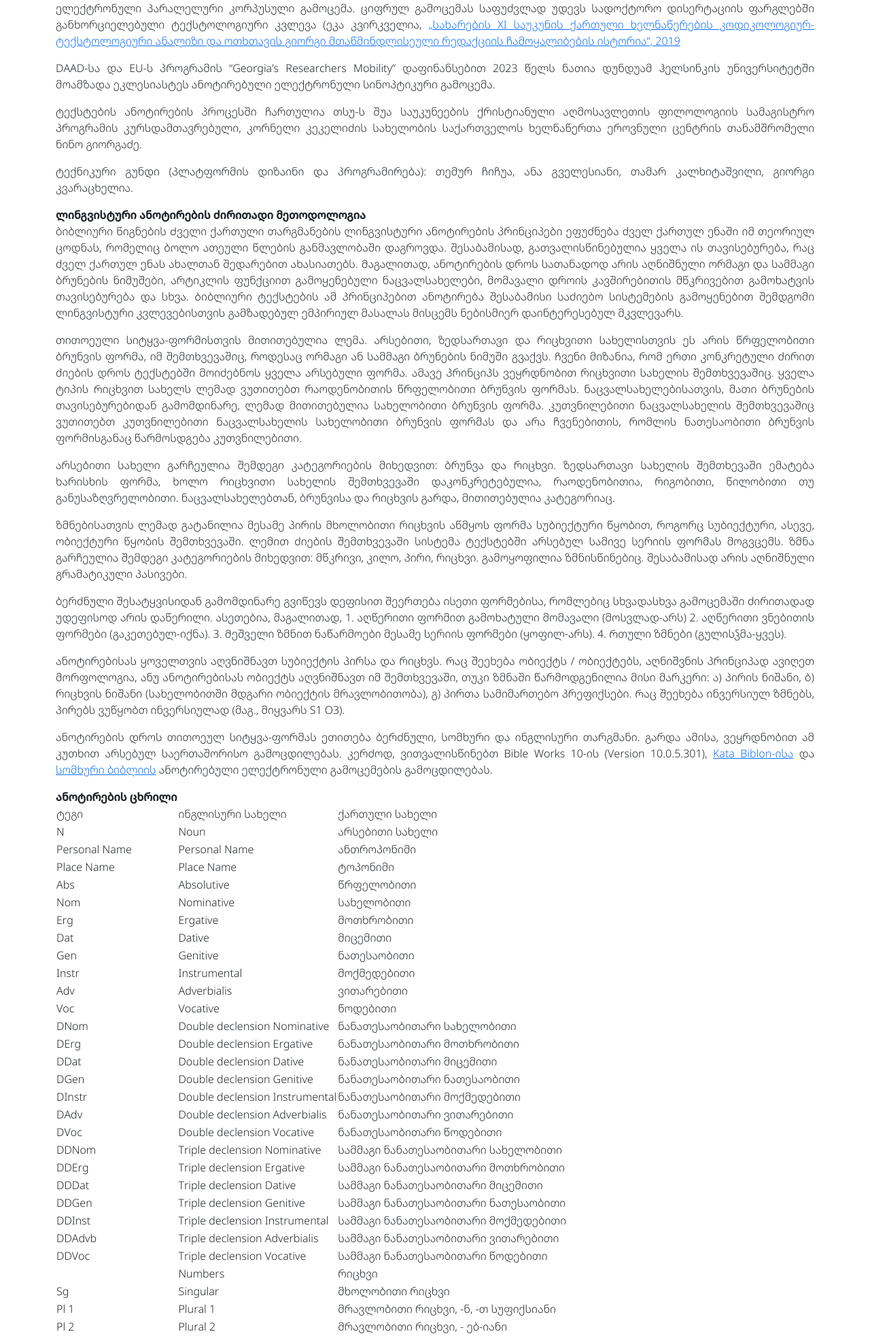
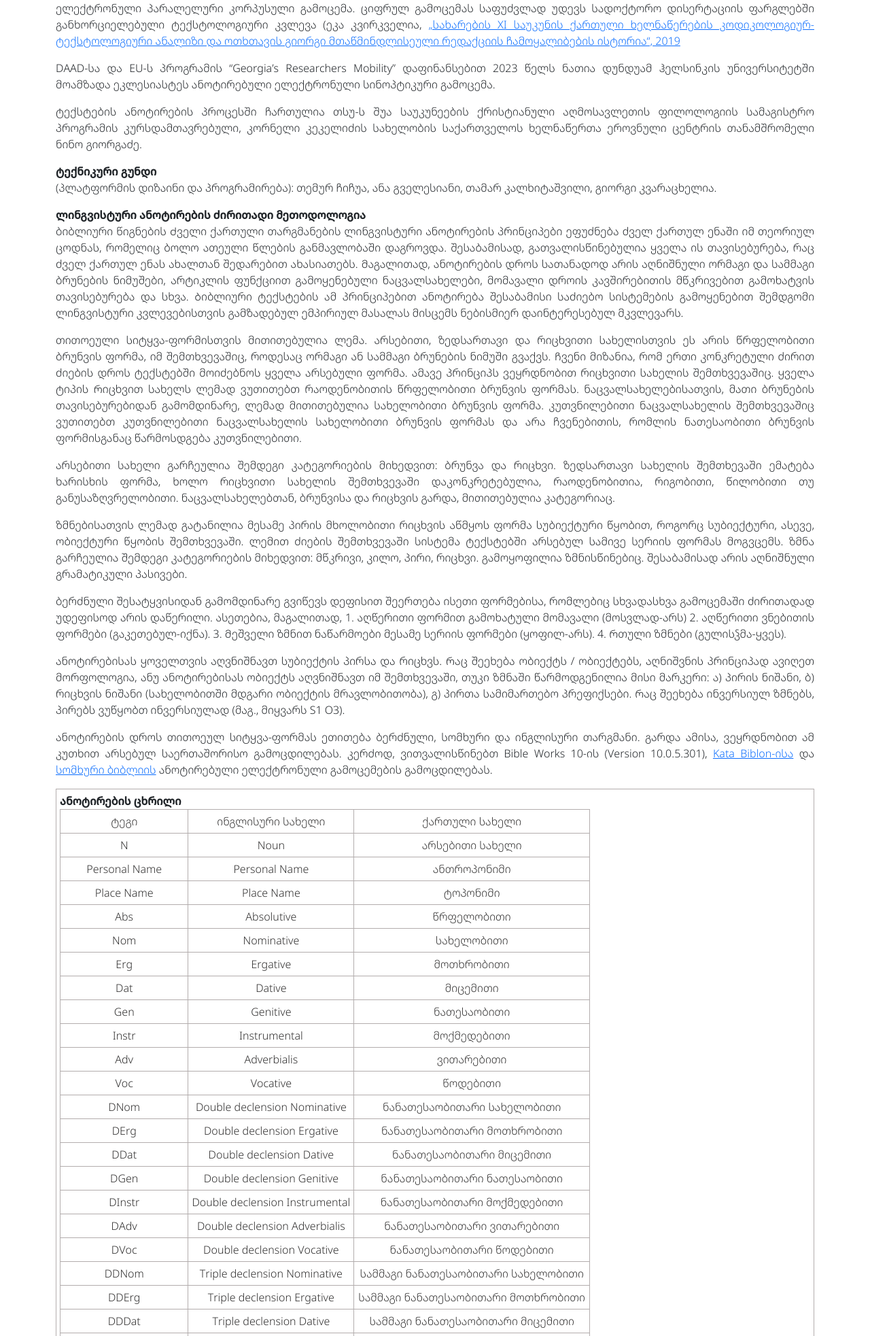
Before and after one commit to RegiusPythonidae/ogb, a Python web app: template src/templates/about.html in a window 1280 px wide. Shown: the part 712-2677 px from the top of the page at 68% size. Run offline with Jinja, Linux system fonts and the light colour scheme; the template is opened without the code that fills it, so the values that code supplies are empty.

Commit message:
table style

```diff
--- a/src/static/css/style.css
+++ b/src/static/css/style.css
@@ -118,10 +118,32 @@ nav.navbar-light .navbar-nav .nav-link {
   text-decoration: none;
   font-family: "bebas-neue-regular";
 }
+
+
 .about-project {
   text-align: justify;
   margin-top: 80px;
 }
+
+.table {
+    border:1px solid #b3adad;
+    border-collapse:collapse;
+    padding:5px;
+  }
+  .table tr {
+    border:1px solid #b3adad;
+    padding:5px;
+    background: #f0f0f0;
+    color: #313030;
+  }
+  .table td {
+    border:1px solid #b3adad;
+    text-align:center;
+    padding:5px;
+    background: #ffffff;
+    color: #313030;
+  }
+
 .info-type {
   color: #999999;
 }
--- a/src/templates/about.html
+++ b/src/templates/about.html
@@ -22,8 +22,9 @@
       <p>
         ტექსტების ანოტირების პროცესში ჩართულია თსუ-ს შუა საუკუნეების ქრისტიანული აღმოსავლეთის ფილოლოგიის სამაგისტრო პროგრამის კურსდამთავრებული, კორნელი კეკელიძის სახელობის საქართველოს ხელნაწერთა ეროვნული ცენტრის თანამშრომელი ნინო გიორგაძე.
       </p>
+      <strong>ტექნიკური გუნდი</strong>
       <p>
-        ტექნიკური გუნდი (პლატფორმის დიზაინი და პროგრამირება): თემურ ჩიჩუა, ანა გველესიანი, თამარ კალხიტაშვილი, გიორგი კვარაცხელია.
+         (პლატფორმის დიზაინი და პროგრამირება): თემურ ჩიჩუა, ანა გველესიანი, თამარ კალხიტაშვილი, გიორგი კვარაცხელია.
       </p>
 
         <strong>ლინგვისტური ანოტირების ძირითადი მეთოდოლოგია</strong>
@@ -35,7 +36,7 @@
       <p>ბერძნული შესატყვისიდან გამომდინარე გვიწევს დეფისით შეერთება ისეთი ფორმებისა, რომლებიც სხვადასხვა გამოცემაში ძირითადად უდეფისოდ არის დაწერილი. ასეთებია, მაგალითად, 1. აღწერითი ფორმით გამოხატული მომავალი (მოსვლად-არს) 2. აღწერითი ვნებითის ფორმები (გაკეთებულ-იქნა). 3. Მეშველი ზმნით ნაწარმოები მესამე სერიის ფორმები (ყოფილ-არს). 4. Რთული ზმნები (გულისჴმა-ყვეს).</p>
       <p>ანოტირებისას ყოველთვის აღვნიშნავთ სუბიექტის პირსა და რიცხვს. Რაც შეეხება ობიექტს / ობიექტებს, აღნიშვნის პრინციპად ავიღეთ მორფოლოგია, ანუ ანოტირებისას ობიექტს აღვნიშნავთ იმ შემთხვევაში, თუკი ზმნაში წარმოდგენილია მისი მარკერი: ა) პირის ნიშანი, ბ) რიცხვის ნიშანი (სახელობითში მდგარი ობიექტის მრავლობითობა), გ) პირთა სამიმართებო პრეფიქსები. Რაც შეეხება ინვერსიულ ზმნებს, პირებს ვუწყობთ ინვერსიულად (მაგ., მიყვარს S1 O3).</p>
       <p>ანოტირების დროს თითოეულ სიტყვა-ფორმას ეთითება ბერძნული, სომხური და ინგლისური თარგმანი. გარდა ამისა, ვეყრდნობით ამ კუთხით არსებულ საერთაშორისო გამოცდილებას. კერძოდ, ვითვალისწინებთ Bible Works 10-ის (Version 10.0.5.301), <a href="https://en.katabiblon.com/us/index.php?text=GNT">Kata Biblon-ისა</a> და <a href="https://arak29.org/bible/book/">სომხური ბიბლიის</a> ანოტირებული ელექტრონული გამოცემების გამოცდილებას.</p>
-
+        <div class="table">
         <strong>ანოტირების ცხრილი</strong>
         <table>
           <tr><td>ტეგი</td><td>ინგლისური სახელი</td><td>ქართული სახელი</td></tr>
```
